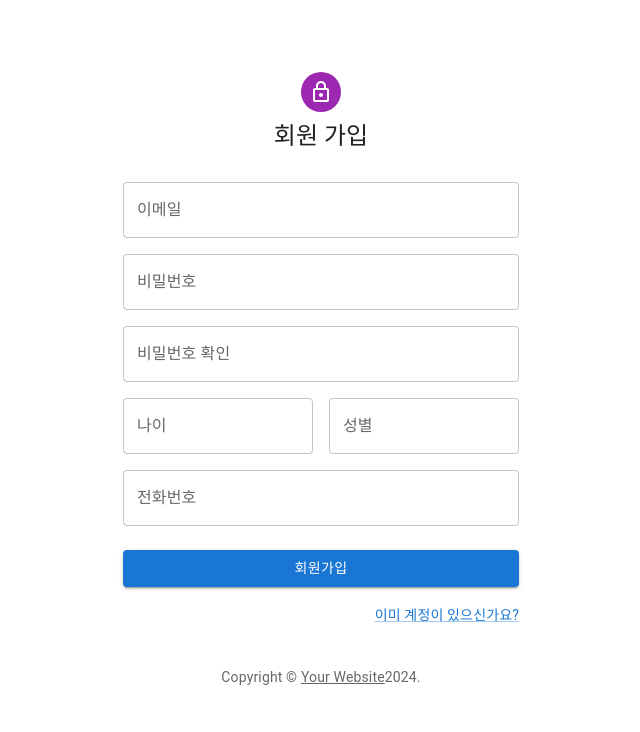
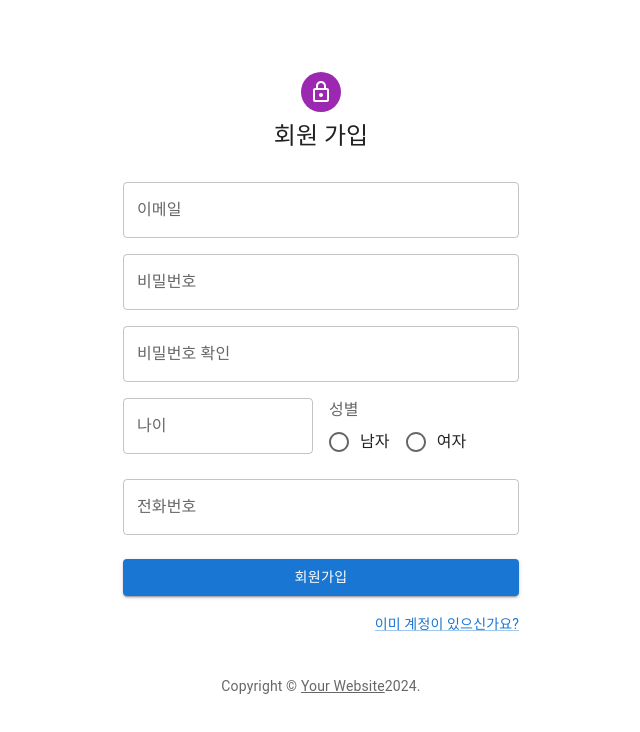
Before and after one commit to JH-PARK97/board-client, a React (Create React App) app: page /signup in a window 1280 px wide. Shown: the top 732 px of the page, without its empty margins (319-959 px from the left). Built offline with nearby package versions, Linux system fonts and the light colour scheme.

Commit message:
Form 공용 RadioGroup 추가

```diff
--- a/src/components/SignUp.tsx
+++ b/src/components/SignUp.tsx
@@ -3,8 +3,6 @@ import React, { useMemo } from 'react';
 // Components
 import Avatar from '@mui/material/Avatar';
 import Button from '@mui/material/Button';
-import FormControlLabel from '@mui/material/FormControlLabel';
-import Checkbox from '@mui/material/Checkbox';
 import Link from '@mui/material/Link';
 import Grid from '@mui/material/Grid';
 import Box from '@mui/material/Box';
@@ -21,7 +19,7 @@ import { schema as SignUpSchema } from '../validate/signup.validate';
 import { zodResolver } from '@hookform/resolvers/zod';
 import type { SignUpBodySchema } from '../validate/signup.validate';
 import createUserAPI from '../api/user/create/user';
-import { AxiosError } from 'axios';
+import { FormRadioGroup } from './shared/Form/FormRadioGroup';
 
 function Copyright(props: any) {
     return (
@@ -67,6 +65,7 @@ export default function SignUp() {
         }
     };
 
+    console.log(watch());
     return (
         <ThemeProvider theme={defaultTheme}>
             <Container component="main" maxWidth="xs">
@@ -122,7 +121,16 @@ export default function SignUp() {
                                 {errors.age && <FormHelperText error>{errors?.age?.message}</FormHelperText>}
                             </Grid>
                             <Grid item xs={6}>
-                                <FormInputText name="gender" control={control} label="성별" />
+                                <FormRadioGroup
+                                    control={control}
+                                    name={'gender'}
+                                    group={[
+                                        { value: 'male', label: '남자' },
+                                        { value: 'female', label: '여자' },
+                                    ]}
+                                    groupLabel={'성별'}
+                                />
+
                                 {errors.gender && <FormHelperText error>{errors?.gender?.message}</FormHelperText>}
                             </Grid>
                             <Grid item xs={12}>
--- a/src/components/blog/Header.tsx
+++ b/src/components/blog/Header.tsx
@@ -5,6 +5,7 @@ import IconButton from '@mui/material/IconButton';
 import SearchIcon from '@mui/icons-material/Search';
 import Typography from '@mui/material/Typography';
 import Link from '@mui/material/Link';
+import { useNavigate } from 'react-router-dom';
 
 interface HeaderProps {
     sections: ReadonlyArray<{
@@ -16,33 +17,27 @@ interface HeaderProps {
 
 export default function Header(props: HeaderProps) {
     const { sections, title } = props;
+    const navigate = useNavigate();
+
+    const handleSignupButton = () => {
+        navigate('/signup');
+    };
 
     return (
         <React.Fragment>
             <Toolbar sx={{ borderBottom: 1, borderColor: 'divider' }}>
                 <Button size="small">Subscribe</Button>
-        <Typography
-          component="h2"
-          variant="h5"
-          color="inherit"
-          align="center"
-          noWrap
-          sx={{ flex: 1 }}
-        >
+                <Typography component="h2" variant="h5" color="inherit" align="center" noWrap sx={{ flex: 1 }}>
                     {title}
                 </Typography>
                 <IconButton>
                     <SearchIcon />
                 </IconButton>
-        <Button variant="outlined" size="small">
+                <Button onClick={handleSignupButton} variant="outlined" size="small">
                     Sign up
                 </Button>
             </Toolbar>
-      <Toolbar
-        component="nav"
-        variant="dense"
-        sx={{ justifyContent: 'space-between', overflowX: 'auto' }}
-      >
+            <Toolbar component="nav" variant="dense" sx={{ justifyContent: 'space-between', overflowX: 'auto' }}>
                 {sections.map((section) => (
                     <Link
                         color="inherit"
--- a/src/components/shared/Form/FormInput.tsx
+++ b/src/components/shared/Form/FormInput.tsx
@@ -11,5 +11,5 @@ export function FormInputText<T extends FieldValues>({ control, name, rules, ...
         field: { value, onChange },
         fieldState: { isDirty, isTouched, invalid, error },
     } = useController({ name, rules, control });
-    return <TextField value={value} onChange={onChange} {...props} />;
+    return <TextField name={name} value={value} onChange={onChange} {...props} />;
 }
--- /dev/null
+++ b/src/components/shared/Form/FormRadioGroup.tsx
@@ -0,0 +1,58 @@
+import React, { ChangeEvent } from 'react';
+import {
+    Radio,
+    RadioGroup,
+    RadioGroupProps,
+    FormControl,
+    FormControlLabel,
+    FormControlLabelProps,
+    FormLabel,
+} from '@mui/material';
+import { FieldValues, useController } from 'react-hook-form';
+
+import { TControl } from '../type';
+
+export type TRadioGroup = Omit<FormControlLabelProps, 'control'>;
+
+interface CustomRadioGroupProps {
+    groupLabel: string;
+    group: TRadioGroup[];
+    size?: 'medium' | 'small';
+    onChange?: (event: ChangeEvent<HTMLInputElement>) => void;
+}
+
+type TProps<T extends FieldValues> = Omit<RadioGroupProps, 'onChange'> & CustomRadioGroupProps & TControl<T>;
+
+export function FormRadioGroup<T extends FieldValues>({
+    groupLabel,
+    control,
+    name,
+    size,
+    group,
+    onChange: propsOnChange,
+}: TProps<T>) {
+    const handleChange = (event: ChangeEvent<HTMLInputElement>) => {
+        onChange(event);
+        if (propsOnChange) {
+            propsOnChange(event);
+        }
+    };
+    const {
+        field: { value, onChange },
+    } = useController({ name, control });
+    return (
+        <FormControl>
+            <FormLabel id={`${name}-radio-buttons-group-label`}>{groupLabel}</FormLabel>
+            <RadioGroup row name={name} value={value} onChange={handleChange}>
+                {group.map(({ value: radioValue, disabled, label }, index) => (
+                    <FormControlLabel
+                        key={index}
+                        value={radioValue}
+                        label={label}
+                        control={<Radio size={size} value={radioValue} disabled={disabled} />}
+                    />
+                ))}
+            </RadioGroup>
+        </FormControl>
+    );
+}
--- a/src/components/shared/type.tsx
+++ b/src/components/shared/type.tsx
@@ -1,5 +1,6 @@
 import { Control, FieldPath, FieldValues, RegisterOptions } from 'react-hook-form';
 
+// useController를 사용하는 컴포넌트를 위한 타입
 export type TControl<T extends FieldValues> = {
     control: Control<T>;
     name: FieldPath<T>;
```
Lines whose indentation alone changed are shown as unchanged.
